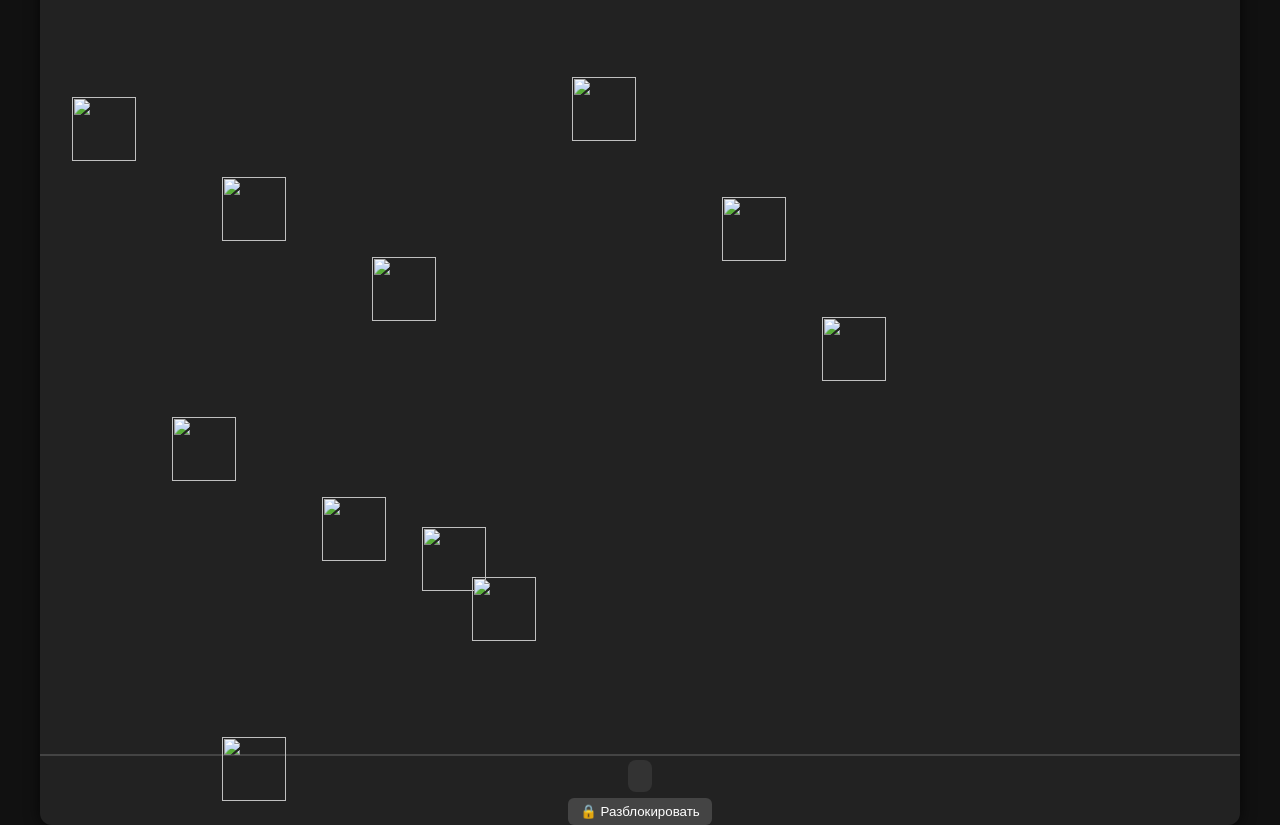
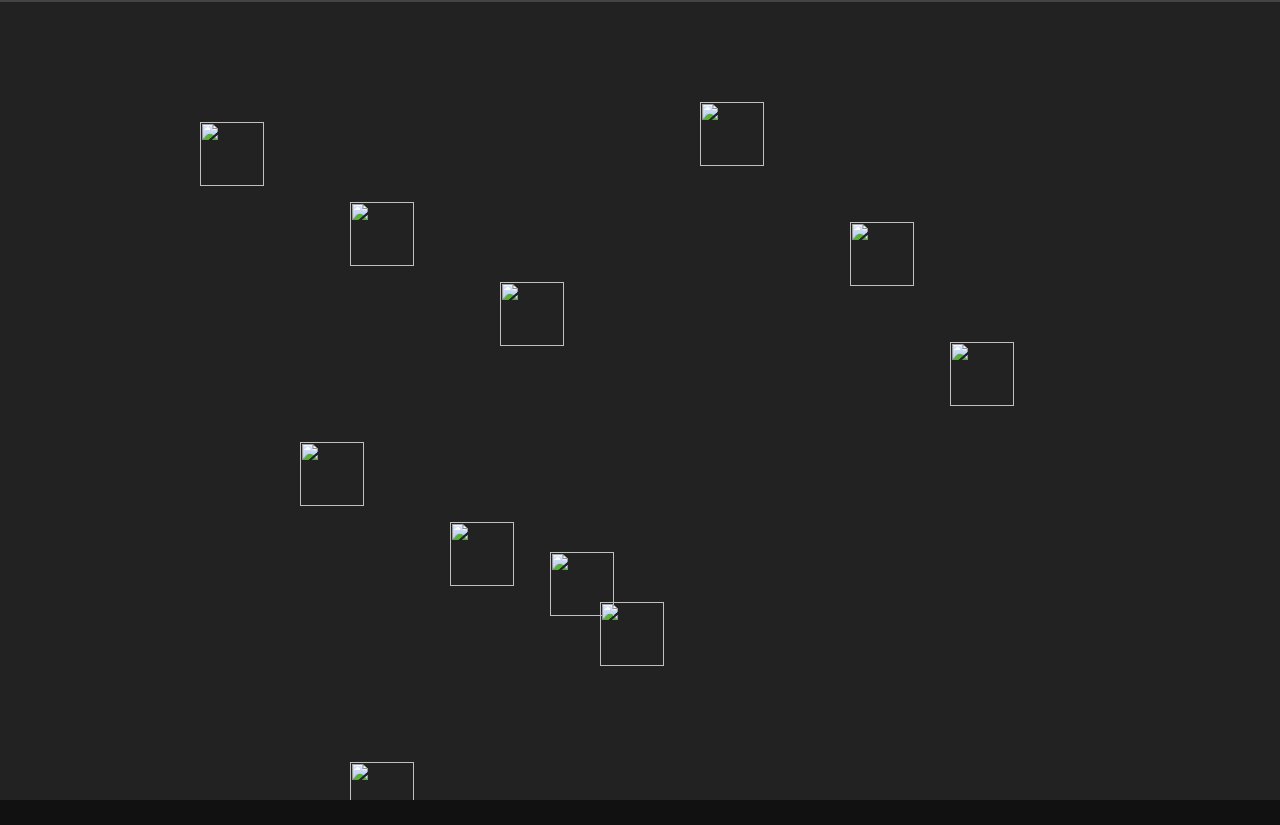
Before and after one commit to clavcik/-, a plain HTML site: page index.html in a window 1280 px wide. After the commit the page ends 800 px from the top, so only its background shows below. Drawn offline with Linux system fonts and the light colour scheme.

Commit message:
Update index.html

```diff
--- a/index.html
+++ b/index.html
@@ -4,20 +4,21 @@
   <meta charset="UTF-8">
   <title>Iframe с картой</title>
   <style>
-  body {
+    html, body {
       margin: 0;
-    display: flex;
-    justify-content: center;
-    align-items: center;
-    height: 100vh;
+      padding: 0;
+      width: 100%;
+      height: 100%;
       background: #111;
+      overflow: auto;
     }
+
     iframe {
-    width: 1200px;
-    height: 850px;
+      width: 1536px;
+      height: 1536px;
       border: none;
-    box-shadow: 0 0 15px rgba(0,0,0,0.7);
-    border-radius: 12px;
+      display: block;
+      margin: 0 auto;
     }
   </style>
 </head>
```
Lines whose indentation alone changed are shown as unchanged.
